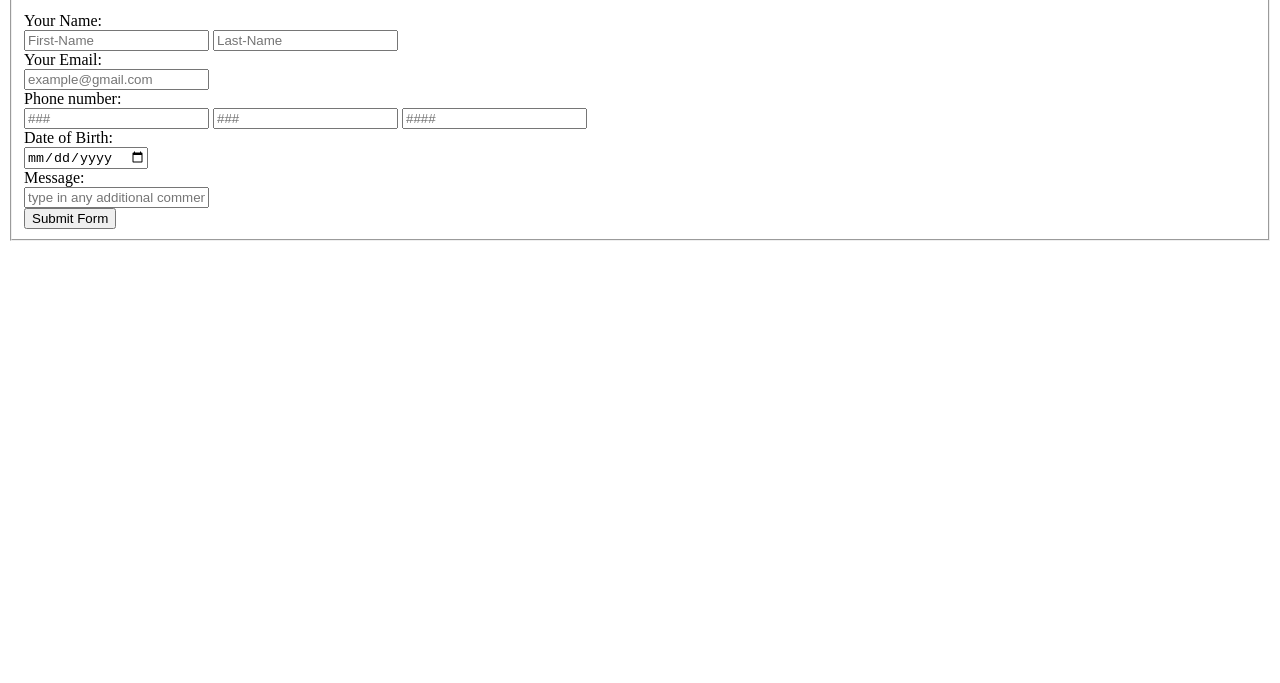
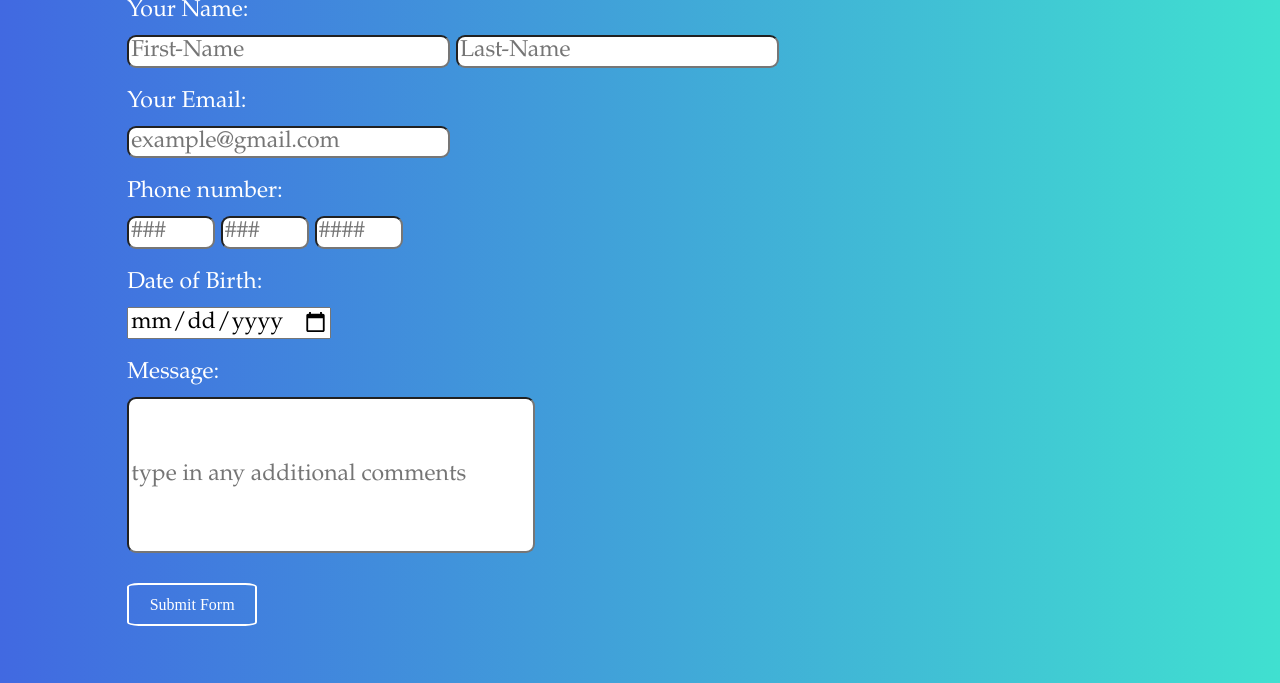
Before and after one commit to MaryamIbad/Lab2, a plain HTML site: page index.html in a window 1280 px wide. Shown: the part 117-800 px from the top of the page. Drawn offline with Linux system fonts and the light colour scheme.

```diff
--- a/index.html
+++ b/index.html
@@ -4,7 +4,7 @@
 	<title>Lab2</title>
 	<meta charset="utf-8">
 	<meta name="viewport" content="width=device-width,initial-scale=1.0,shrink-to-fit=no">
-	<link rel ="stylesheet" type="text/css" href=".css">
+	<link rel ="stylesheet" type="text/css" href="screen.css">
 </head>
 <body>
 	<form method ="get" action="mailto:mibad@hawk.iit.edu">
```
